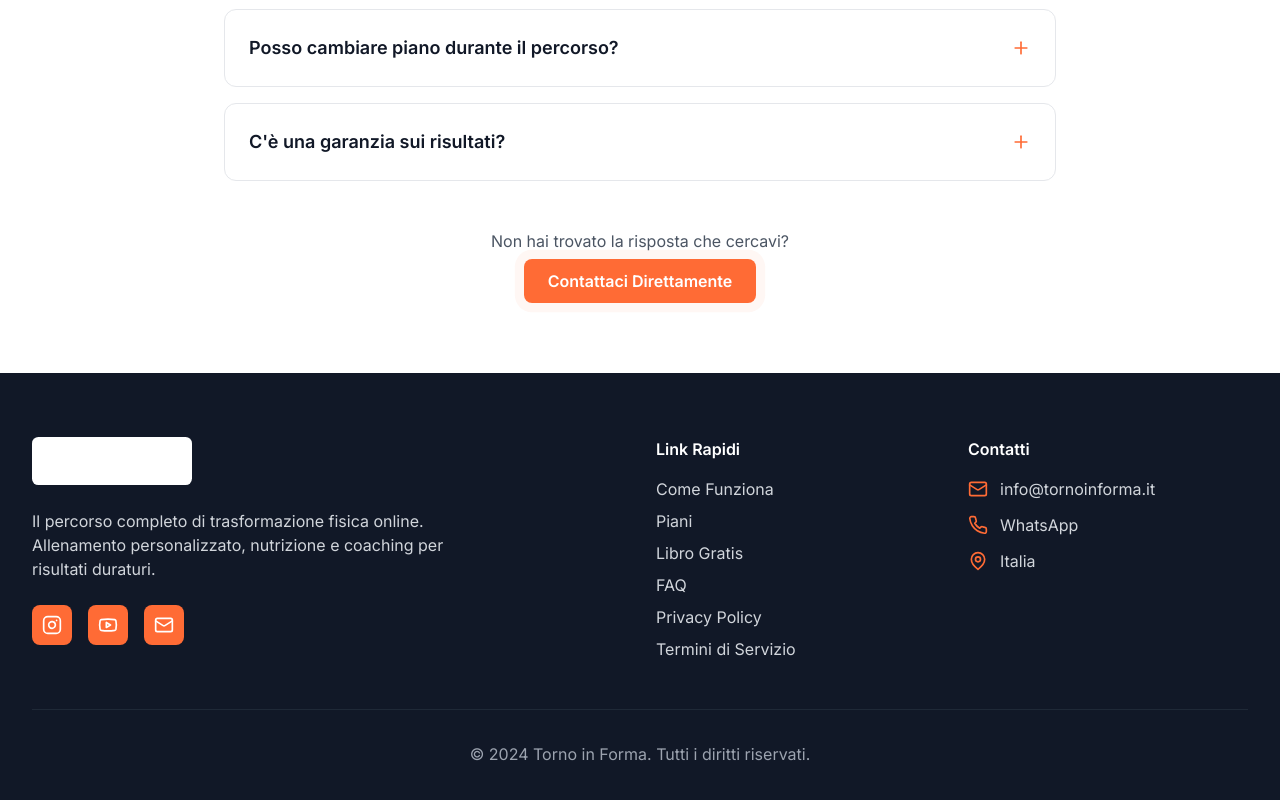
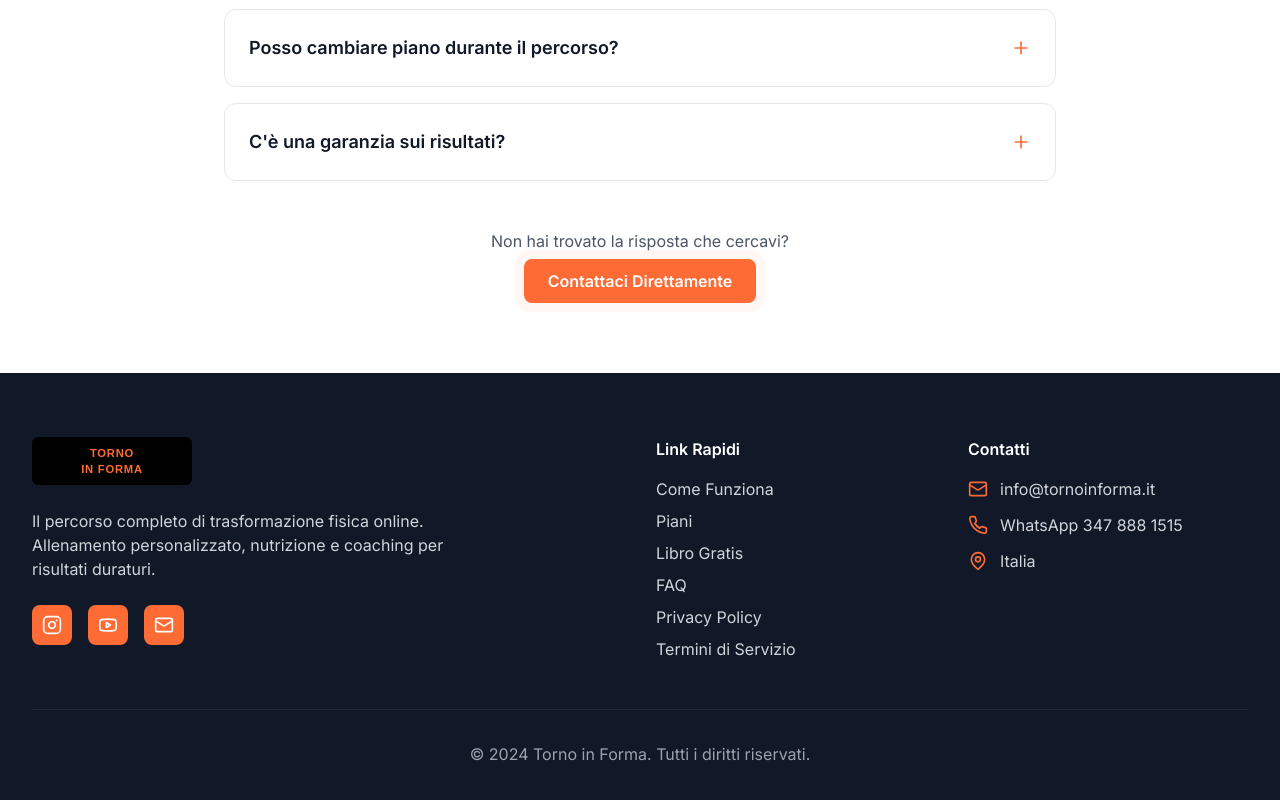
Before and after one commit to Padu76/tornoinforma-landing, a Next.js app: page / in a window 1280 px wide. Shown: the part 6351-7151 px from the top of the page. Built offline with nearby package versions, Linux system fonts and the light colour scheme.

Commit message:
Aggiornati contatti Footer - info@tornoinforma.it e WhatsApp 347 888 1515

```diff
--- a/app/components/Footer.tsx
+++ b/app/components/Footer.tsx
@@ -1,4 +1,3 @@
-// app/components/Footer.tsx
 'use client'
 import { motion } from 'framer-motion'
 import { Instagram, Youtube, Mail, Phone, MapPin } from 'lucide-react'
@@ -23,7 +22,7 @@ export default function Footer() {
               alt="Torno in Forma"
               width={200}
               height={50}
-              className="h-12 w-auto mb-6 filter brightness-0 invert"
+              className="h-12 w-auto mb-6"
             />
             <p className="text-gray-300 mb-6 max-w-md">
               Il percorso completo di trasformazione fisica online.
@@ -77,8 +76,8 @@ export default function Footer() {
               </div>
               <div className="flex items-center gap-3">
                 <Phone className="w-5 h-5 text-primary" />
-                <a href={`https://wa.me/${process.env.NEXT_PUBLIC_WHATSAPP_NUMBER}`} className="text-gray-300 hover:text-primary transition-colors">
-                  WhatsApp
+                <a href="https://wa.me/393478881515" className="text-gray-300 hover:text-primary transition-colors">
+                  WhatsApp 347 888 1515
                 </a>
               </div>
               <div className="flex items-center gap-3">
```
